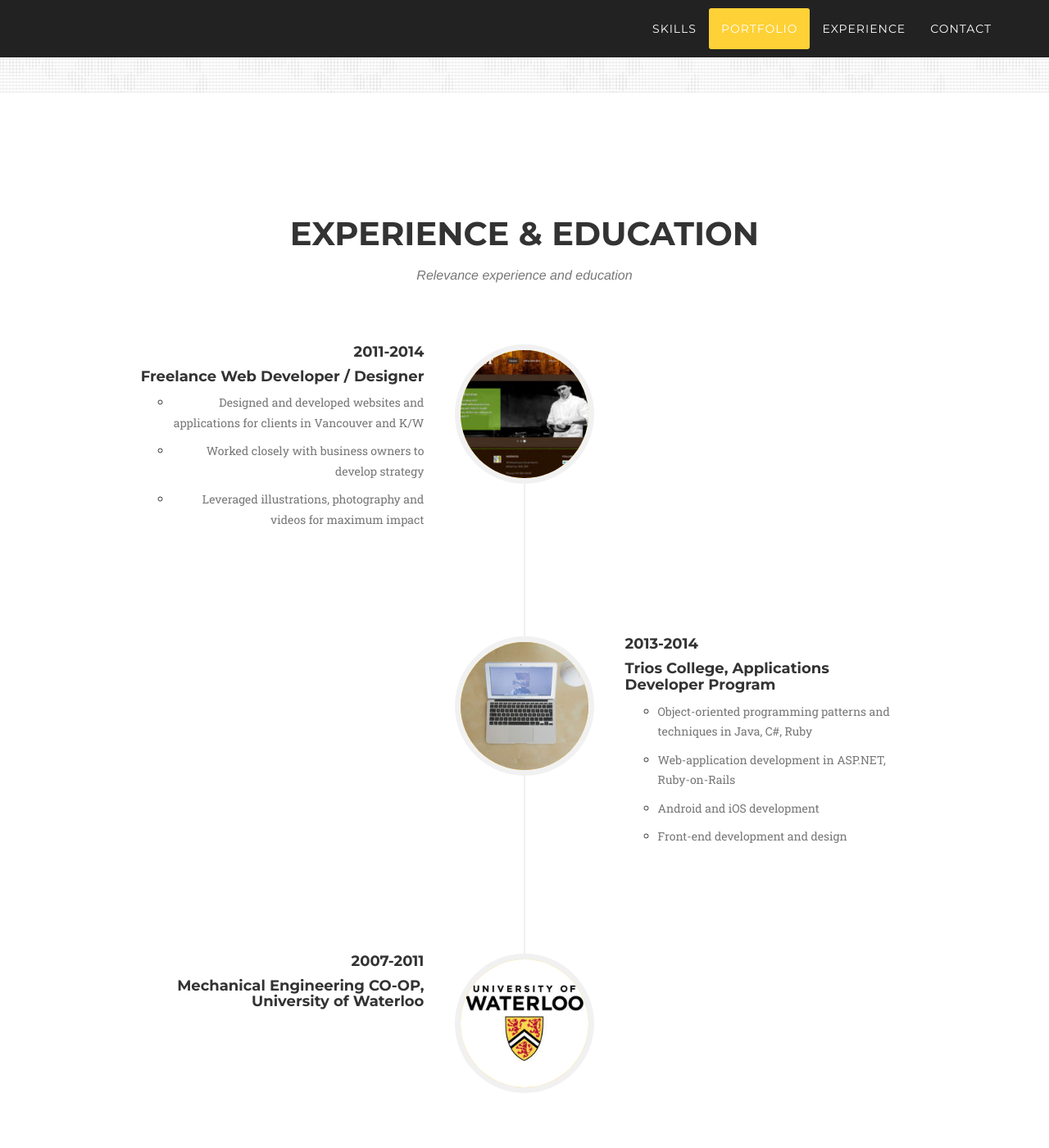
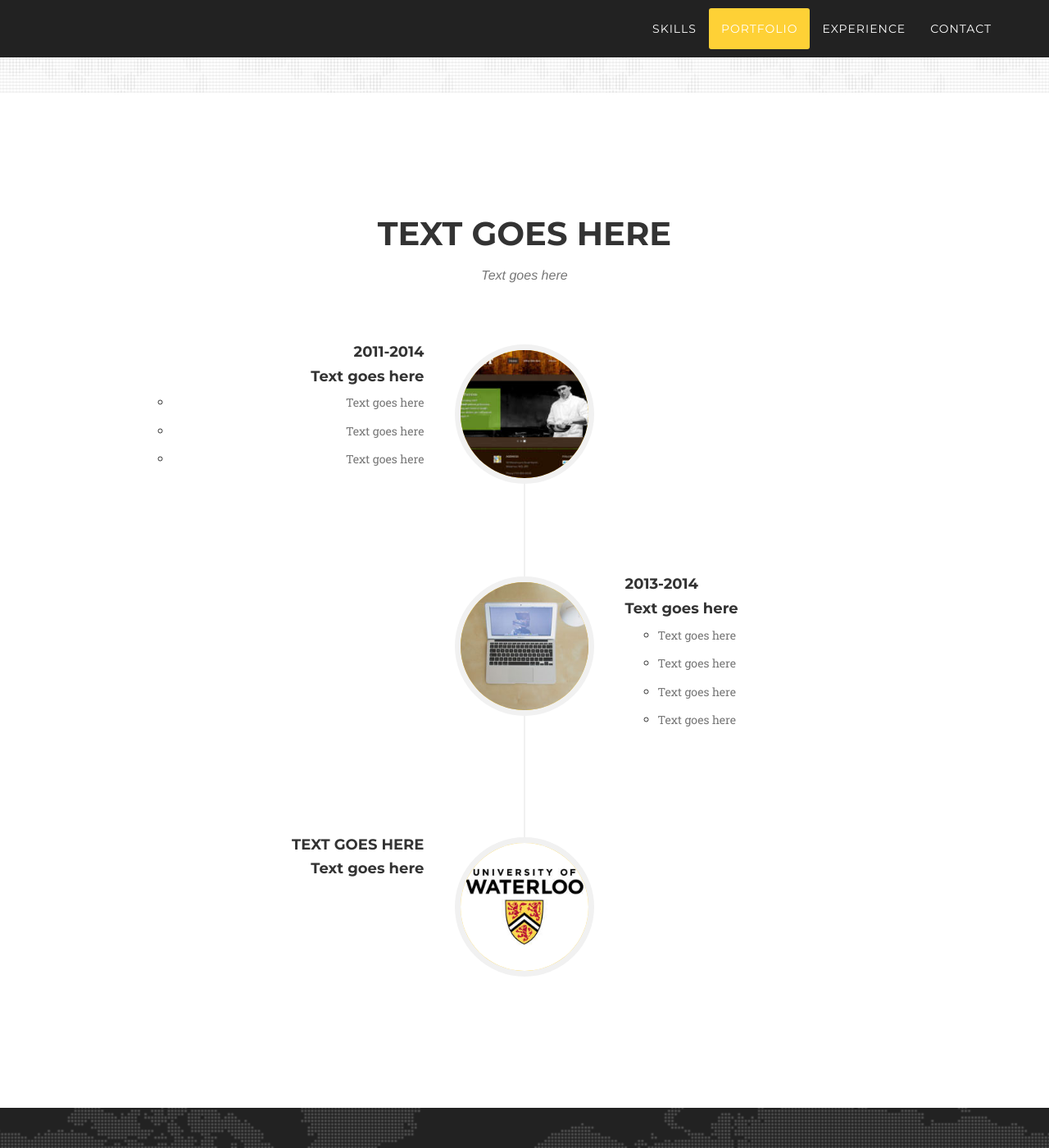
Before and after one commit to danielkrex/danielkrex.github.io, a Jekyll site: the page built from index.html, in a window 1280 px wide and 1400 px high, scrolled down 4256 px. Shown: the whole window at 82% size. Built offline with Jekyll 4.4.1, drawn with Linux system fonts in a browser that asks for light colours; some web fonts are replaced; some of the changed text lies outside the part shown.

Commit message:
text change

```diff
--- a/_config.yml
+++ b/_config.yml
@@ -1,7 +1,7 @@
 # Site settings
-title: My Portfolio
-email: kim.rick@gmail.com
-description: "Rick Kim's Portfolio"
+title: Willson Davis co.
+email: danielkrex@gmail.com
+description: "Willson Davis co. test site"
 
 # Color settings (hex-codes without the leading hash-tag)
 color:
@@ -12,16 +12,16 @@ color:
 # Social networks usernames (many more available: google-plus, flickr, dribbble, pinterest, instagram, tumblr, linkedin, etc.)
 social:
   - title: linkedin
-    url: https://www.linkedin.com/pub/rick-kim/30/aa7/a70
+    url: #
   - title: github
-    url: http://github.com/y7kim
+    url: #
   - title: envelope
-    url: mailto:kim.rick@gmail.com
+    url: #
 
 # Postal address (add as many lines as necessary)
 address:
-  - line: Waterloo St.
-  - line: Kitchener, ON N2H3V5
+  - line: TEXAS
+  - line: USA
 
 # Build settings
 markdown: kramdown
--- a/_includes/about.html
+++ b/_includes/about.html
@@ -3,8 +3,8 @@
         <div class="container">
             <div class="row">
                 <div class="col-lg-12 text-center">
-                    <h2 class="section-heading">Experience & Education</h2>
-                    <h3 class="section-subheading text-muted">Relevance experience and education</h3>
+                    <h2 class="section-heading">Text goes here</h2>
+                    <h3 class="section-subheading text-muted">Text goes here</h3>
                 </div>
             </div>
             <div class="row">
@@ -17,23 +17,23 @@
                             <div class="timeline-panel">
                                 <div class="timeline-heading">
                                     <h4>2011-2014</h4>
-                                    <h4 class="subheading">Freelance Web Developer / Designer</h4>
+                                    <h4 class="subheading">Text goes here</h4>
                                 </div>
                                 <div class="timeline-body">
                                         <ul>
                                             <li>
                                                 <p class="text-muted">
-                                                Designed and developed websites and applications for clients in Vancouver and K/W
+                                                Text goes here
                                                 </p>
                                             </li>
                                             <li>
                                                 <p class="text-muted">
-                                                Worked closely with business owners to develop strategy
+                                                Text goes here
                                                 </p>
                                             </li>
                                             <li>
                                                 <p class="text-muted">
-                                                Leveraged illustrations, photography and videos for maximum impact
+                                                Text goes here
                                                 </p>
                                                 </li>
                                         </ul>
@@ -47,26 +47,26 @@
                             <div class="timeline-panel">
                                 <div class="timeline-heading">
                                     <h4>2013-2014</h4>
-                                    <h4 class="subheading">Trios College, Applications Developer Program</h4>
+                                    <h4 class="subheading">Text goes here</h4>
                                 </div>
                                 <div class="timeline-body">
                                     <ul>
                                             <li>
                                                 <p class="text-muted">
-                                                Object-oriented programming patterns and techniques in Java, C#, Ruby
+                                               Text goes here
                                                 </p>
                                             </li>
                                             <li>
                                                 <p class="text-muted">
-                                                 Web-application development in ASP.NET, Ruby-on-Rails
+                                                 Text goes here
                                                 </p>
                                             </li>
                                             <li>
-                                                <p class="text-muted">Android and iOS development
+                                                <p class="text-muted">Text goes here
                                                 </p>
                                             </li>
                                             <li>
-                                                <p class="text-muted">Front-end development and design
+                                                <p class="text-muted">Text goes here
                                                 </p>
                                             </li>
                                         </ul>
@@ -79,8 +79,8 @@
                             </div>
                             <div class="timeline-panel">
                                 <div class="timeline-heading">
-                                    <h4>2007-2011</h4>
-                                    <h4 class="subheading">Mechanical Engineering CO-OP, <br /> University of Waterloo </h4>
+                                    <h4>Text goes here</h4>
+                                    <h4 class="subheading">Text goes here</h4>
                                 </div>
                                 <div class="timeline-body">
                                 </div>
--- a/_includes/contact.html
+++ b/_includes/contact.html
@@ -3,8 +3,8 @@
         <div class="container">
             <div class="row">
                 <div class="col-lg-12 text-center">
-                    <h2 class="section-heading">Contact Me</h2>
-                    <h3 class="section-subheading text-muted">I'm on the interwebz:</h3>
+                    <h2 class="section-heading">Contact us</h2>
+                    <h3 class="section-subheading text-muted">Order from us:</h3>
                 </div>
             </div>
             <div class="row">
```
